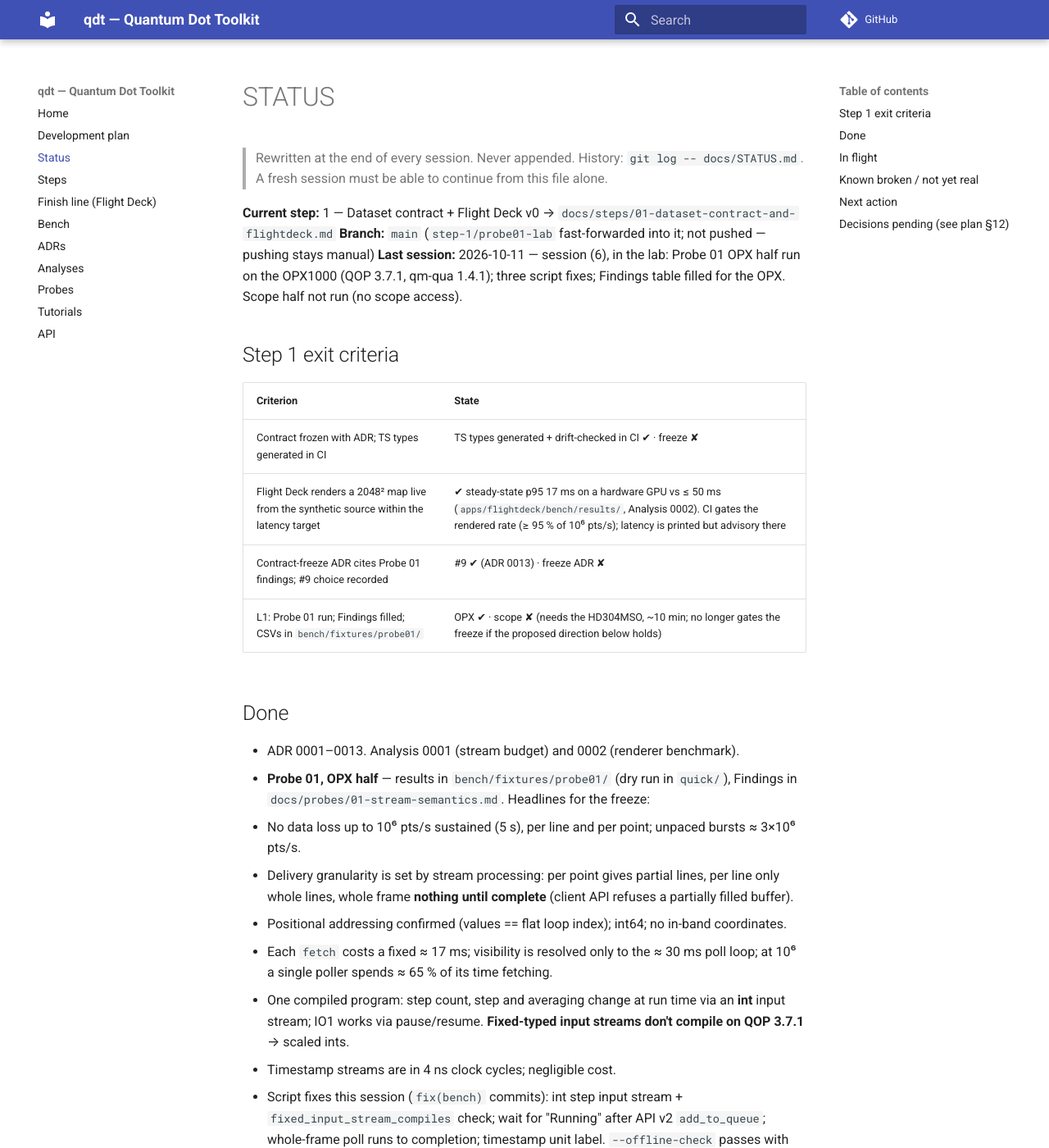
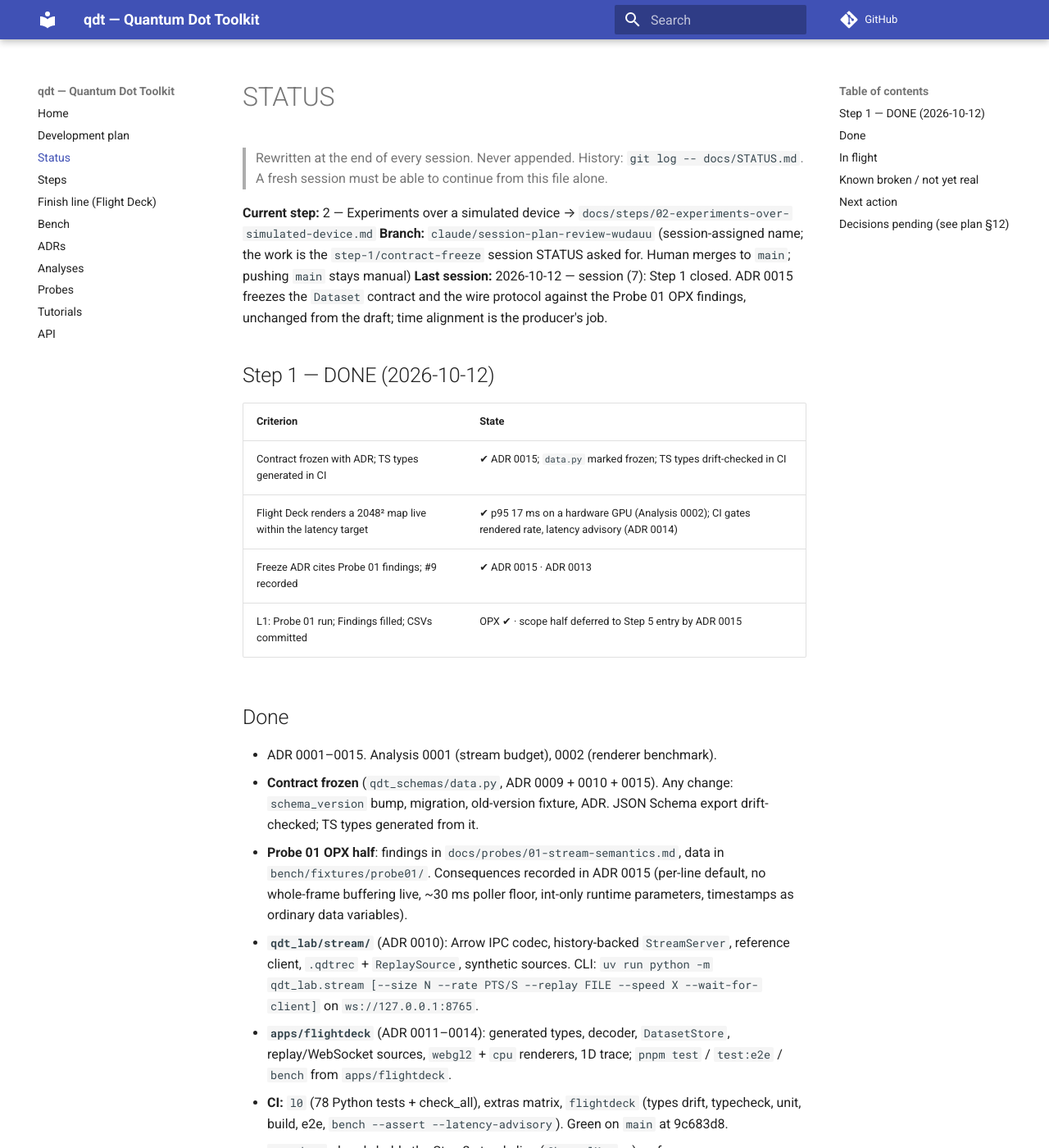
Before and after one commit to CowboyQuantum/qdt, an MkDocs documentation site: the page built from docs/STATUS.md, in a window 1280 px wide and 1400 px high. Shown: the whole window at 82% size. Built offline with MkDocs 1.6.1 and Material for MkDocs 9.7.7, drawn with Linux system fonts in a browser that asks for light colours; comment, search, counter and statistics services are not loaded; some of the changed text lies outside the part shown.

Commit message:
docs: close Step 1, open Step 2; rewrite STATUS
Step 1 DONE (ADR 0015; Probe 01 scope half deferred to Step 5 entry).
Step 2 IN PROGRESS; its QUA payload-slot open decision carries the probe
finding. STATUS: main pushed and CI green at 9c683d8; next action is the
first Step 2 session on the capability protocols.

Co-Authored-By: Claude Fable 5.1 <noreply@anthropic.com>
Claude-Session: https://claude.ai/code/session_01Bc8VuAgioCmycqw682fpn6

```diff
--- a/docs/STATUS.md
+++ b/docs/STATUS.md
@@ -3,80 +3,58 @@
 > Rewritten at the end of every session. Never appended. History: `git log -- docs/STATUS.md`.
 > A fresh session must be able to continue from this file alone.
 
-**Current step:** 1 — Dataset contract + Flight Deck v0 → `docs/steps/01-dataset-contract-and-flightdeck.md`
-**Branch:** `main` (`step-1/probe01-lab` fast-forwarded into it; not pushed — pushing stays manual)
-**Last session:** 2026-10-11 — session (6), in the lab: Probe 01 OPX half run on the OPX1000 (QOP 3.7.1,
-qm-qua 1.4.1); three script fixes; Findings table filled for the OPX. Scope half not run (no scope access).
+**Current step:** 2 — Experiments over a simulated device → `docs/steps/02-experiments-over-simulated-device.md`
+**Branch:** `claude/session-plan-review-wudauu` (session-assigned name; the work is the `step-1/contract-freeze`
+session STATUS asked for. Human merges to `main`; pushing `main` stays manual)
+**Last session:** 2026-10-12 — session (7): Step 1 closed. ADR 0015 freezes the `Dataset` contract and the
+wire protocol against the Probe 01 OPX findings, unchanged from the draft; time alignment is the producer's job.
 
-## Step 1 exit criteria
+## Step 1 — DONE (2026-10-12)
 | Criterion | State |
 |---|---|
-| Contract frozen with ADR; TS types generated in CI | TS types generated + drift-checked in CI ✔ · freeze ✘ |
-| Flight Deck renders a 2048² map live from the synthetic source within the latency target | ✔ steady-state p95 17 ms on a hardware GPU vs ≤ 50 ms (`apps/flightdeck/bench/results/`, Analysis 0002). CI gates the rendered rate (≥ 95 % of 10⁶ pts/s); latency is printed but advisory there |
-| Contract-freeze ADR cites Probe 01 findings; #9 choice recorded | #9 ✔ (ADR 0013) · freeze ADR ✘ |
-| L1: Probe 01 run; Findings filled; CSVs in `bench/fixtures/probe01/` | OPX ✔ · scope ✘ (needs the HD304MSO, ~10 min; no longer gates the freeze if the proposed direction below holds) |
+| Contract frozen with ADR; TS types generated in CI | ✔ ADR 0015; `data.py` marked frozen; TS types drift-checked in CI |
+| Flight Deck renders a 2048² map live within the latency target | ✔ p95 17 ms on a hardware GPU (Analysis 0002); CI gates rendered rate, latency advisory (ADR 0014) |
+| Freeze ADR cites Probe 01 findings; #9 recorded | ✔ ADR 0015 · ADR 0013 |
+| L1: Probe 01 run; Findings filled; CSVs committed | OPX ✔ · scope half deferred to Step 5 entry by ADR 0015 |
 
 ## Done
-- ADR 0001–0013. Analysis 0001 (stream budget) and 0002 (renderer benchmark).
-- **Probe 01, OPX half** — results in `bench/fixtures/probe01/` (dry run in `quick/`), Findings in
-  `docs/probes/01-stream-semantics.md`. Headlines for the freeze:
-  - No data loss up to 10⁶ pts/s sustained (5 s), per line and per point; unpaced bursts ≈ 3×10⁶ pts/s.
-  - Delivery granularity is set by stream processing: per point gives partial lines, per line only whole
-    lines, whole frame **nothing until complete** (client API refuses a partially filled buffer).
-  - Positional addressing confirmed (values == flat loop index); int64; no in-band coordinates.
-  - Each `fetch` costs a fixed ≈ 17 ms; visibility is resolved only to the ≈ 30 ms poll loop; at 10⁶ a single
-    poller spends ≈ 65 % of its time fetching.
-  - One compiled program: step count, step and averaging change at run time via an **int** input stream; IO1
-    works via pause/resume. **Fixed-typed input streams don't compile on QOP 3.7.1** → scaled ints.
-  - Timestamp streams are in 4 ns clock cycles; negligible cost.
-- Script fixes this session (`fix(bench)` commits): int step input stream + `fixed_input_stream_compiles`
-  check; wait for "Running" after API v2 `add_to_queue`; whole-frame poll runs to completion; timestamp unit
-  label. `--offline-check` passes with qm-qua 1.4.1.
-- **Contract draft** `qdt_schemas/data.py` (ADR 0009) + wire wrappers; JSON Schema export with drift check.
+- ADR 0001–0015. Analysis 0001 (stream budget), 0002 (renderer benchmark).
+- **Contract frozen** (`qdt_schemas/data.py`, ADR 0009 + 0010 + 0015). Any change: `schema_version` bump,
+  migration, old-version fixture, ADR. JSON Schema export drift-checked; TS types generated from it.
+- **Probe 01 OPX half**: findings in `docs/probes/01-stream-semantics.md`, data in `bench/fixtures/probe01/`.
+  Consequences recorded in ADR 0015 (per-line default, no whole-frame buffering live, ~30 ms poller floor,
+  int-only runtime parameters, timestamps as ordinary data variables).
 - **`qdt_lab/stream/`** (ADR 0010): Arrow IPC codec, history-backed `StreamServer`, reference client,
   `.qdtrec` + `ReplaySource`, synthetic sources. CLI: `uv run python -m qdt_lab.stream [--size N --rate PTS/S
   --replay FILE --speed X --wait-for-client]` on `ws://127.0.0.1:8765`.
-- **Fixtures** `packages/qdt-lab/tests/fixtures/stream/` (regenerate: `uv run python scripts/make_stream_fixtures.py`).
-- **`apps/flightdeck`** (ADR 0011–0013): generated types, decoder, `DatasetStore`, replay/WebSocket sources,
-  `webgl2` + `cpu` map renderers, 1D trace; URL params `?ws= ?replay=&speed= ?renderer= ?bench=1`;
-  `pnpm test` (21 unit), `pnpm test:e2e`, `pnpm bench`. Run pnpm from `apps/flightdeck`.
-- **CI:** `l0` (78 Python tests + check_all), extras matrix, `flightdeck` (types drift, typecheck, unit,
-  build, e2e, `bench --assert --latency-advisory`).
+- **`apps/flightdeck`** (ADR 0011–0014): generated types, decoder, `DatasetStore`, replay/WebSocket sources,
+  `webgl2` + `cpu` renderers, 1D trace; `pnpm test` / `test:e2e` / `bench` from `apps/flightdeck`.
+- **CI:** `l0` (78 Python tests + check_all), extras matrix, `flightdeck` (types drift, typecheck, unit, build,
+  e2e, `bench --assert --latency-advisory`). Green on `main` at 9c683d8.
+- `stand.py` already holds the Step 2 stand slice (`ChannelMap`, …), unfrozen.
 
 ## In flight
-- Nothing uncommitted. `main` is ahead of `origin/main`; human to push.
-- CI was red on `main` only in the bench latency gate (never passed since it was added); fixed on `step-1/ci-bench-latency`, unverified on CI until pushed.
+- Nothing uncommitted. This branch is ahead of `main` by the Step 1 close; human to merge and push.
 
 ## Known broken / not yet real
-- Probe 01 scope half unrun → per-capture origin magnitude unmeasured (Step 5 driver input under the proposed direction).
-- Unpaced OPX runs are ≈ 0.7 s bursts, not 5 s sustained; the 10⁶ point is the sustained figure.
-- First-frame latency spike ~100 ms (GPU) / ~290 ms (SwiftShader) on the first chunk; steady state fine.
+- Probe 01 scope half unrun → per-capture origin magnitude unmeasured. Step 5 input: run LAB_GUIDE step 5
+  (~10 min, no OPX), commit `scope_findings.json`, fill the Scope column.
+- Unpaced OPX runs are ≈ 0.7 s bursts, not 5 s sustained; 10⁶ points/s is the sustained figure.
+- First-frame latency spike ~100 ms (GPU) / ~290 ms (SwiftShader); steady state fine.
 - Flight Deck has no axes, colorbar, cursors, line cuts or zoom; only the first Dataset is shown.
-- SwiftShader latency is machine noise, not a code signal: steady p95 78 / 334 ms on two CI runs of identical code, 1250 ms on a MacBook, 11 ms on the Analysis 0002 machine. Hence `--latency-advisory` in CI. Rerun the hardware bench when the renderer changes.
+- SwiftShader latency is machine noise (ADR 0014); rerun the hardware bench when the renderer changes.
 - Server history unbounded; server ignores client messages ("up" edge is Step 6).
 - `FINISH_LINE.md` TODO open: human to confirm/adjust the design targets (measured: Analysis 0002).
-- `docs/BENCH.md` skeleton. Surrogate DUT not built.
+- `docs/BENCH.md` skeleton. Surrogate DUT not built (#10, by Step 5 entry).
 
 ## Next action
-**Human:** push `main` and check CI.
-**Then** a session on `step-1/contract-freeze` reads the Findings, revisits ADR 0009/0010 against them
-(chunks as index ranges into the definition; per-line vs per-point chunking; poller cost at 10⁶; int-only
-runtime parameters in `SweepDefinition.backend_payload`), adopts or rejects the time-alignment direction
-below, writes the freeze ADR, and closes Step 1. It does not wait for the scope.
-**Whenever the HD304MSO is available:** run the scope half (LAB_GUIDE step 5, ~10 min, no OPX) and commit
-`scope_findings.json`; a session fills the Scope column. It confirms the SCPI commands and the offset size.
+**Human:** merge this branch to `main`, push, check CI.
+**Then** the first Step 2 session on `step-2/protocols` reads `docs/steps/02-experiments-over-simulated-device.md`
+and starts with the capability protocols in `qdt-lab/protocols/` (`DCSource`, `Digitizer`, `PulseSequencer`,
+`SourceMeasure`), each with a `Simulated*` twin and the single conformance suite, before `activity.py`
+(`SweepDefinition`, `ExecutionPlan`). `SweepDefinition.backend_payload` for QUA: int input stream, scaled ints
+for fractional values (ADR 0015).
 
 ## Decisions pending (see plan §12)
-**Scope time axis — proposed direction (human agreed 2026-10-11; to be decided in the freeze ADR):** keep time
-alignment out of the schema. Rule: a `Dataset`'s declared coordinates are exact; meeting them is the producer's
-job. The scope driver either makes alignment deterministic in hardware (shared 10 MHz reference + trigger on
-that clock) or shifts/resamples each record onto the declared `LinearCoordinate` using the preamble's
-`xorigin`, records what it did in `Dataset.attrs`, and may publish the residual as an ordinary `DataVariable`
-(e.g. `trigger_offset` over the record dim, in its own chunks — chunk variables must span the region,
-`data.py` `payload_shapes`). Raw records with preambles go to raw storage (Step 3); the conformance suite
-asserts records land on the declared grid. Evidence that origins differ per capture: the HD3-Series
-Programmer's Guide (`:WAVeform:XORigin?`; `:WAVeform:SEGmented:XLISt? RELXorigin` returns a per-segment
-origin). Consequence: **the freeze no longer waits for the scope run**; the scope half becomes Step 5 driver
-input (offset magnitude, whether resampling is worth it). The freeze session should still confirm nothing
-else in ADR 0009/0010 depends on a per-record axis.
-#10 DUT design — by Step 5 entry.
+- #10 surrogate DUT design — by Step 5 entry.
+- #2 `payload_hdf5` location — Step 3.
--- a/docs/steps/README.md
+++ b/docs/steps/README.md
@@ -5,8 +5,8 @@ One file per roadmap step, fixed headings. `STATUS.md` points at the current one
 | Step | File | Status |
 |---|---|---|
 | 0 | [Bootstrap](00-bootstrap.md) | DONE |
-| 1 | [Dataset contract + Flight Deck v0](01-dataset-contract-and-flightdeck.md) | IN PROGRESS |
-| 2 | [Experiment formulation over a simulated device](02-experiments-over-simulated-device.md) | NOT STARTED |
+| 1 | [Dataset contract + Flight Deck v0](01-dataset-contract-and-flightdeck.md) | DONE |
+| 2 | [Experiment formulation over a simulated device](02-experiments-over-simulated-device.md) | IN PROGRESS |
 | 3 | [Measurement registry](03-registry.md) | NOT STARTED |
 | 4 | [Analysis as a consumer](04-analysis-overlays.md) | NOT STARTED |
 | 5 | [Instrument drivers (the last mile)](05-instrument-drivers-last-mile.md) | NOT STARTED |
```
Also changed, not shown: docs/steps/01-dataset-contract-and-flightdeck.md (+2 -2 lines), docs/steps/02-experiments-over-simulated-device.md (+2 -2 lines).
